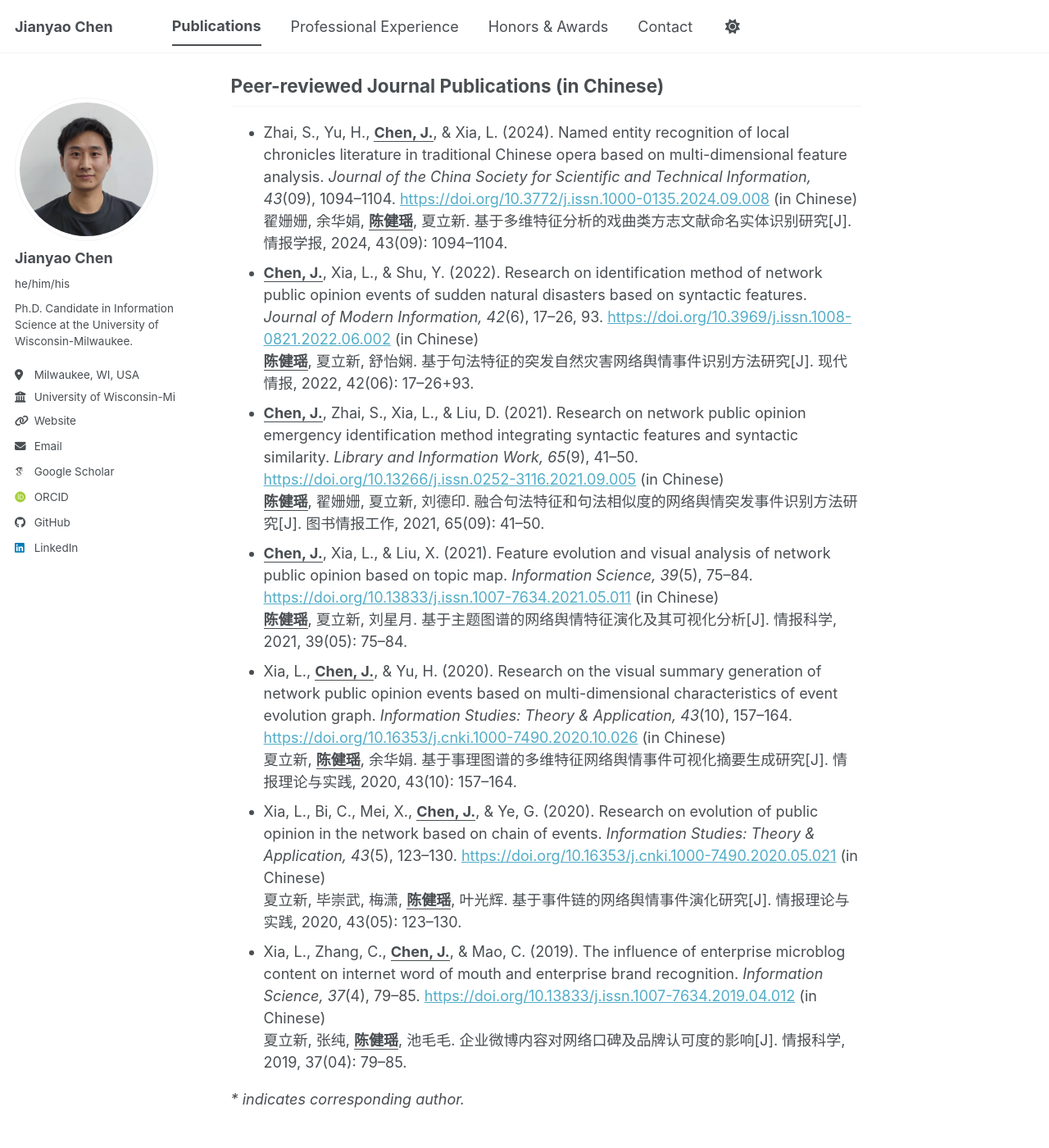
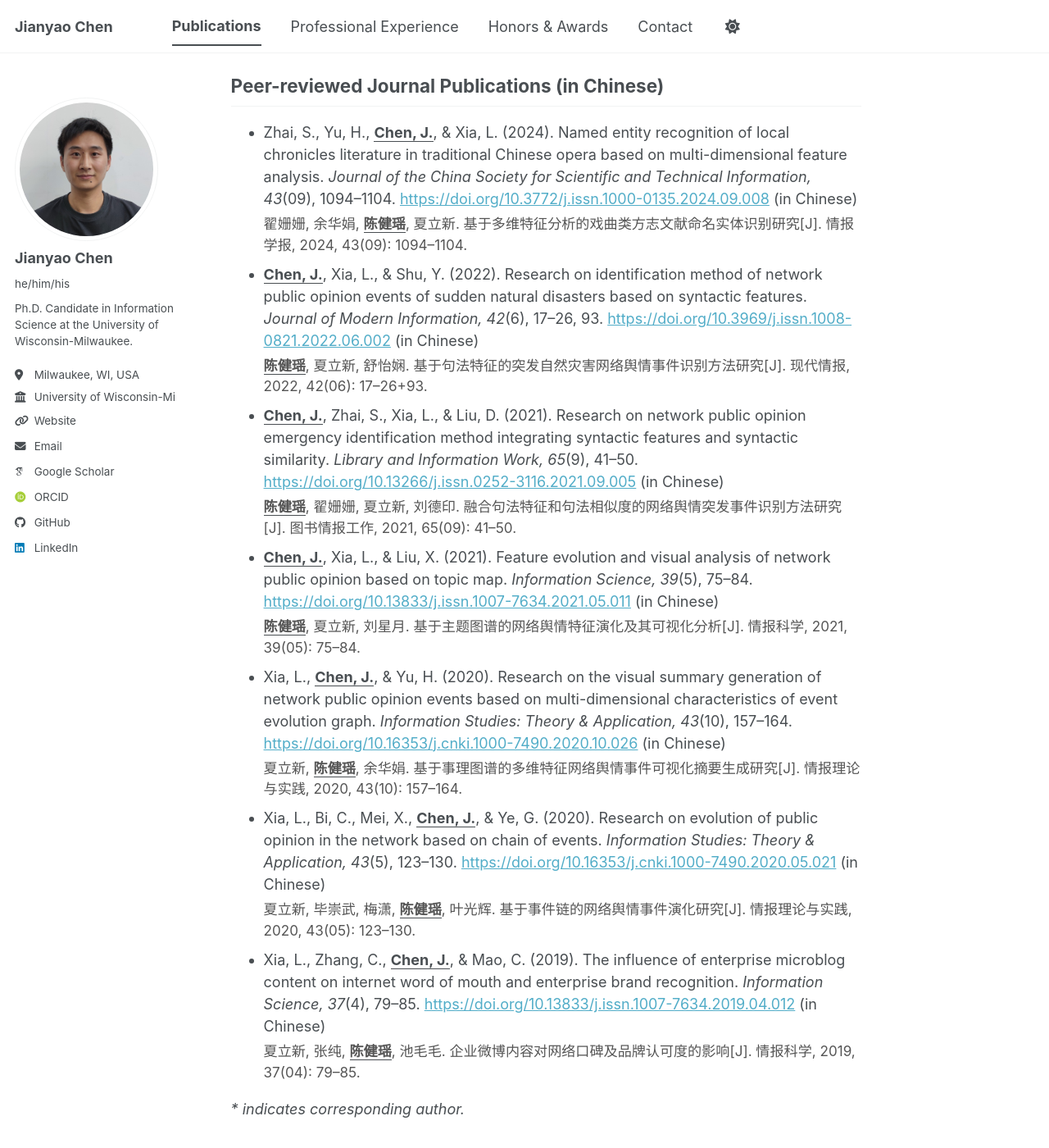
Before and after one commit to JianyaoChen/JianyaoChen.github.io, a Jekyll site: the page built from _pages/publications.html, in a window 1280 px wide and 1400 px high, scrolled down 1394 px. Shown: the whole window at 82% size. Built offline with Jekyll 4.4.1, drawn with Linux system fonts in a browser that asks for light colours; some web fonts are replaced; a script bundle is joined from its source files by our own code; library files that are not in the unit come from our copies.

Commit message:
Update publications.html

```diff
--- a/_pages/publications.html
+++ b/_pages/publications.html
@@ -8,6 +8,19 @@ author_profile: true
 {% if site.author.googlescholar %}
 <p>You can also find my articles on <a href="{{ site.author.googlescholar }}">my Google Scholar profile</a>.</p>
 {% endif %}
+
+<style>
+  .chinese-title {
+    display: inline-block;
+    margin-top: 4px;
+    color: #555;
+    font-size: 0.95em;
+  }
+
+  li {
+    margin-bottom: 12px;
+  }
+</style>
 
 <h2>Peer-reviewed Journal Publications</h2>
 <ul>
```
